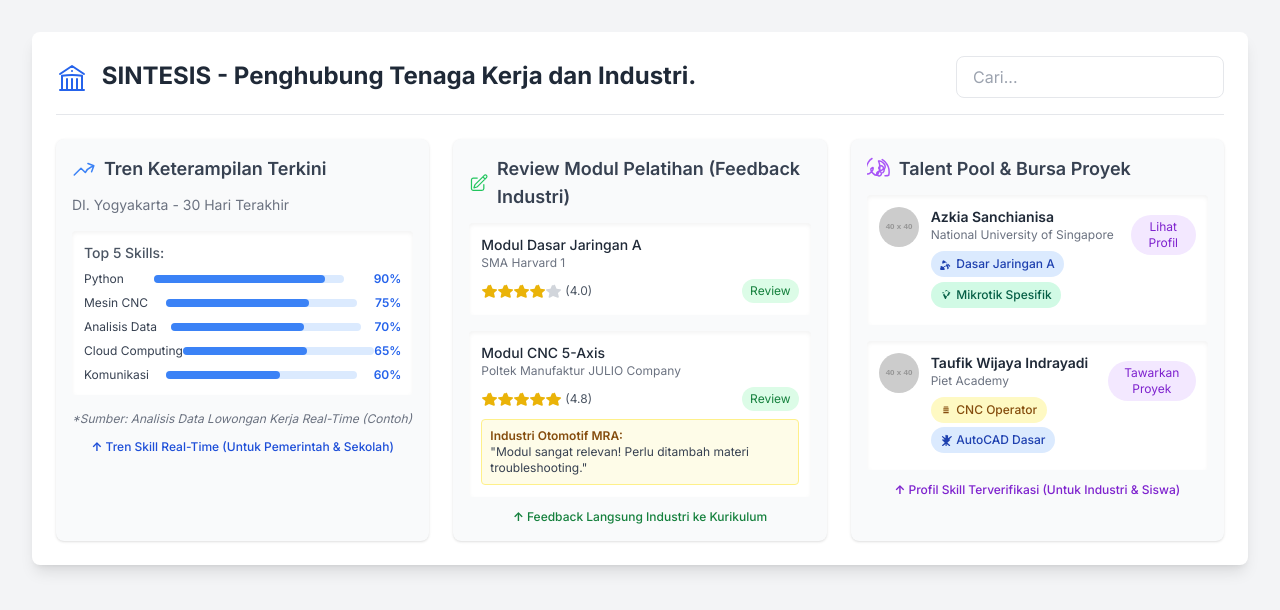
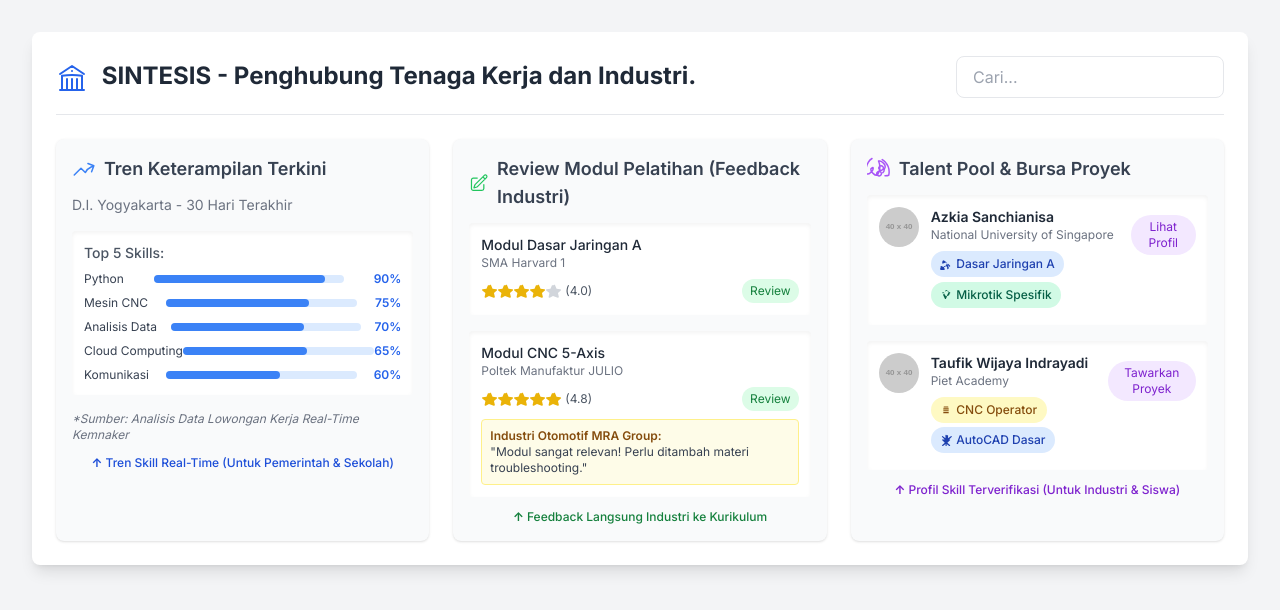
Before and after one commit to welved-z/SINTESIS-Mockup, a plain HTML site: page index.html in a window 1280 px wide. Drawn offline with nearby package versions, Linux system fonts and the light colour scheme; placeholder pictures from the web are drawn by us.

Commit message:
Update text content in index.html

```diff
--- a/index.html
+++ b/index.html
@@ -67,7 +67,7 @@
                     </svg>
                     Tren Keterampilan Terkini
                 </h2>
-                <p class="text-sm text-gray-500 mb-4">DI. Yogyakarta - 30 Hari Terakhir</p>
+                <p class="text-sm text-gray-500 mb-4">D.I. Yogyakarta - 30 Hari Terakhir</p>
                 <!-- Placeholder Grafik Batang -->
                 <div class="bg-white p-3 rounded shadow-inner">
                     <p class="text-sm font-medium text-gray-600 mb-2">Top 5 Skills:</p>
@@ -109,7 +109,7 @@
                         </div>
                     </div>
                 </div>
-                 <p class="mt-4 text-xs text-gray-500 italic">*Sumber: Analisis Data Lowongan Kerja Real-Time (Contoh)</p>
+                 <p class="mt-4 text-xs text-gray-500 italic">*Sumber: Analisis Data Lowongan Kerja Real-Time Kemnaker</p>
                  <!-- Callout -->
                  <div class="mt-3 text-center text-xs text-blue-700 font-medium">
                      <span class="font-bold">↑</span> Tren Skill Real-Time (Untuk Pemerintah & Sekolah)
@@ -146,7 +146,7 @@
                      <!-- Modul 2 -->
                     <div class="bg-white p-3 rounded shadow-inner">
                         <p class="text-sm font-medium text-gray-800">Modul CNC 5-Axis</p>
-                        <p class="text-xs text-gray-500 mb-2">Poltek Manufaktur JULIO Company</p>
+                        <p class="text-xs text-gray-500 mb-2">Poltek Manufaktur JULIO</p>
                         <div class="flex items-center justify-between">
                             <div class="flex items-center">
                                <span class="text-yellow-500 flex">
@@ -162,7 +162,7 @@
                         </div>
                          <!-- Contoh Komentar -->
                          <div class="mt-2 p-2 bg-yellow-50 border border-yellow-200 rounded">
-                            <p class="text-xs font-semibold text-yellow-800">Industri Otomotif MRA:</p>
+                            <p class="text-xs font-semibold text-yellow-800">Industri Otomotif MRA Group:</p>
                             <p class="text-xs text-gray-700">"Modul sangat relevan! Perlu ditambah materi troubleshooting."</p>
                          </div>
                     </div>
```
